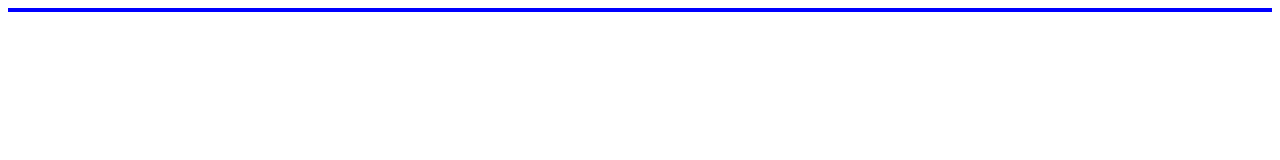
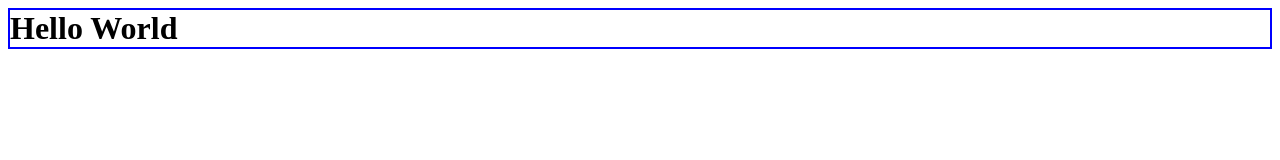
Before and after one commit to AashnaGupta/GCI-certificate, a plain HTML site: page docs/certificate.html in a window 1280 px wide. Drawn offline with Linux system fonts and the light colour scheme.

Commit message:
Update certificate.html

```diff
--- a/docs/certificate.html
+++ b/docs/certificate.html
@@ -1,5 +1,5 @@
 <html>
   <body>
-     <h1 style="border:2px solid Blue;">  </h1>
+     <h1 style="border:2px solid Blue;">Hello World</h1>
   </body>
 </html>
```
